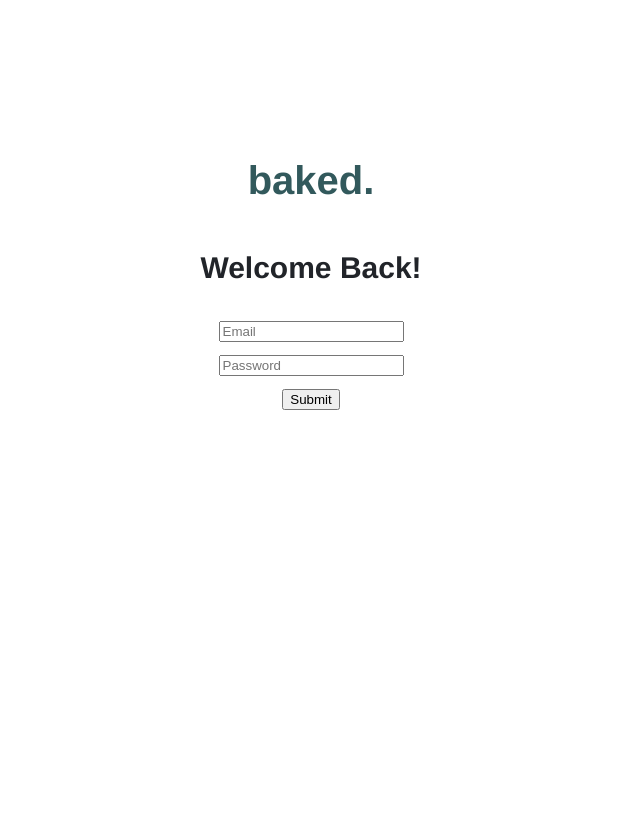
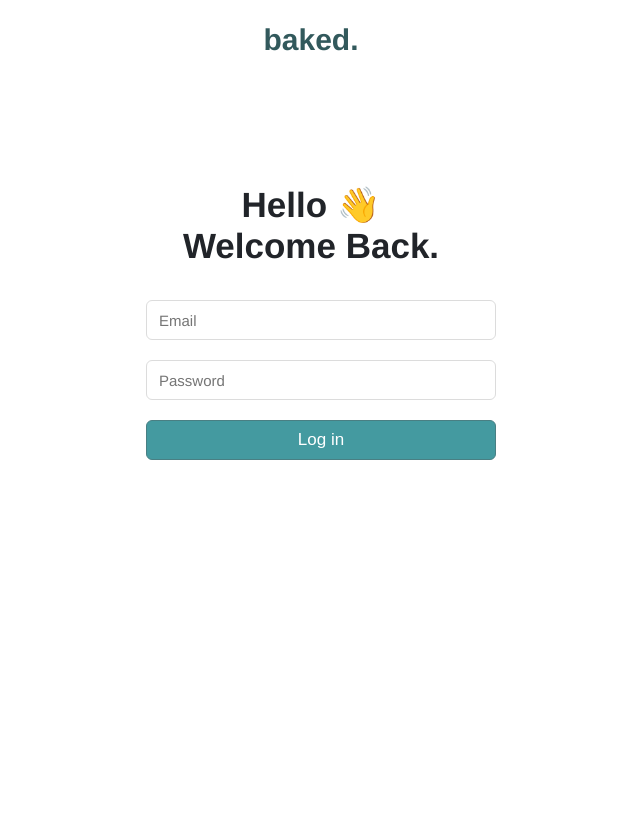
Before and after one commit to codeholmes/baked, a PHP site: page /login.html in a window 1280 px wide. Shown: the whole page, without its empty margins (329-969 px from the left). After the commit the page ends 460 px from the top, so only its background shows below. Run offline with PHP 8.4, Linux system fonts and the light colour scheme.

Commit message:
beautified login page

```diff
--- a/css/login-styles.css
+++ b/css/login-styles.css
@@ -1,31 +1,65 @@
 .main-container {
-    height: 100vh;
+    height: 95vh;
     background-color: white;
     display: flex;
+    flex-flow: column nowrap;
+    justify-content: space-around;
+    align-items: center;
+}
+
+.login-box
+{
+    position: relative;
+    width: 350px;
+    height: 900px;
+    background-color: white;
+    color: #212429;
+    font-family:"helvetica";
+    text-align: center;
+    font-size: 35px;
+    margin:auto;
 }
 
 .brand-name
 {
     position: relative;
-    margin-bottom: 6vh;
+    margin-bottom: 16vh;
     color: #32595c;
     font-family:"helvetica";
-    font-size: 40px;
+    font-size: 30px;
+    padding-top: 15px;
 }
-.login-box
-{
-    position: relative;
-    width: 500px;
-    height: 500px;
-    background-color: white;
-    color: #212429;
-    font-family:"helvetica";
-    text-align: center;
-    font-size: 30px;
-    margin:auto;
-}
+
 
 .welcome-text
 {
     margin-bottom: 3vh;
 }
+
+input
+{
+    width: 100%;
+    height: 40px;
+    box-sizing: border-box;
+    margin: 10px;
+    border-radius: 6px;
+    border: 1px solid Gainsboro;
+    padding: 12px;
+    font-size: 15px;
+    font-family: "helvetica";
+}
+
+button
+{
+    width: 100%;
+    height: 40px;
+    box-sizing: border-box;
+    margin: 10px;
+    color:white;
+    border-radius: 6px;
+    background-color: #449aa0;
+    border: 1px solid #497f83;
+    font-size: 17px;
+    font-weight: 500;
+    cursor: pointer;;
+}
--- a/css/signup-styles.css
+++ b/css/signup-styles.css
@@ -23,10 +23,11 @@
 .brand-name
 {
     position: relative;
-    margin-bottom: 17vh;
+    margin-bottom: 15vh;
     color: #32595c;
     font-family:"helvetica";
-    font-size: 40px;
+    font-size: 30px;
+    padding-top: 15px;
 }
 
 
--- a/css/styles.css
+++ b/css/styles.css
@@ -22,7 +22,10 @@ body
     text-align: center;
     word-spacing: 20px;
 }
-
+#headerButton1
+{
+    color: #449aa0;
+}
 .align-header-text
 {
     padding-top: 7px;;
--- /dev/null
+++ b/js/jquery/login-register-jquery.js
@@ -0,0 +1,16 @@
+$(document).ready(function(){
+
+    $("#loginBtnColor").mouseover(function(){
+        $("#loginBtnColor").css("background-color", "black");
+    });
+    $("#loginBtnColor").mouseout(function(){
+        $("#loginBtnColor").css("background-color", "#449aa0");
+    });
+
+    $("#SignupBtnColor").mouseover(function(){
+        $("#SignupBtnColor").css("background-color", "black");
+    });
+    $("#SignupBtnColor").mouseout(function(){
+        $("#SignupBtnColor").css("background-color", "#449aa0");
+    });
+});
--- a/login.html
+++ b/login.html
@@ -4,7 +4,7 @@
         <title>Sign in | baked.</title>
         <link rel="stylesheet" href="css/login-styles.css">
         <script src="js/jquery/jquery-3.5.1.js"></script>
-
+        <script src="js/jquery/login-register-jquery.js"></script>
     </head>
     <body>
         <div class="main-container">
@@ -13,13 +13,13 @@
                     <strong>baked.</strong>
                 </div>
                 <div class="welcome-text">
-                    <strong>Welcome Back!</strong>
+                    <strong>Hello <span>&#128075;</span> <br> Welcome Back.</strong>
                 </div>
                 <div>
                     <form action="">
                         <input type="text" name="phone" placeholder ="Email" required> <br>
                         <input type="password" name="pwd" placeholder="Password" required> <br>
-                        <input type="submit">
+                            <button id="#loginBtnColor" type="submit" name = "login-submit-btn"> Log in </button>
                     </form>
                 </div>
             </div>
--- a/signup.html
+++ b/signup.html
@@ -22,7 +22,7 @@
                         <input type="text" name="email" placeholder ="Email" required> <br>
                         <input type="password" name="password" placeholder="Password" required> <br>
                         <input type="password" name="password" placeholder="Confirm Password" required> <br>
-                        <button type="submit" name = "reg-submit-btn"> Sign Up </button>
+                        <button id="SignupBtnColor" type="submit" name = "reg-submit-btn"> Sign Up </button>
                     </form>
                 </div>
             </div>
```
Also changed, not shown: js/jquery/header.js (+0 -7 lines).
